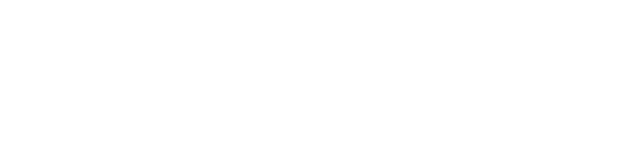
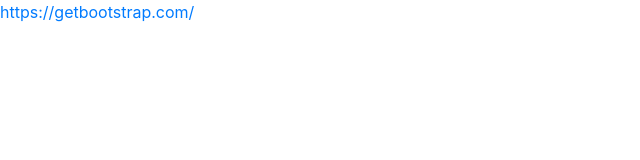
Before and after one commit to yuewang0809/uclax_week_4, a website: page index.html in a window 1280 px wide. Shown: the whole page, without its empty margins (0-640 px from the left). Drawn offline with nearby package versions, Linux system fonts and the light colour scheme.

Commit message:
Added Bootstrap link.

```diff
--- a/index.html
+++ b/index.html
@@ -18,6 +18,7 @@
   </head>
 
   <body>
+    <a href="https://getbootstrap.com/" target="_blank">https://getbootstrap.com/</a>
 	</body>
 
 </html>
```
